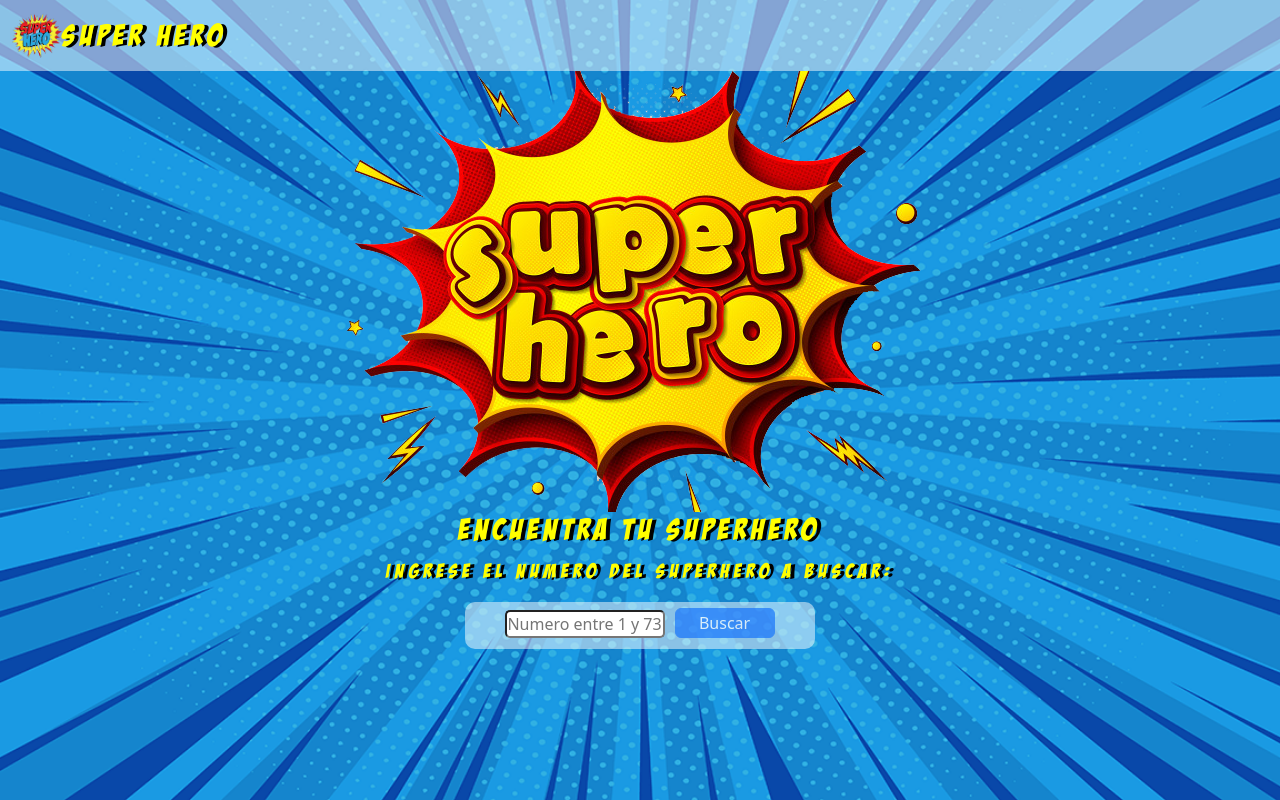
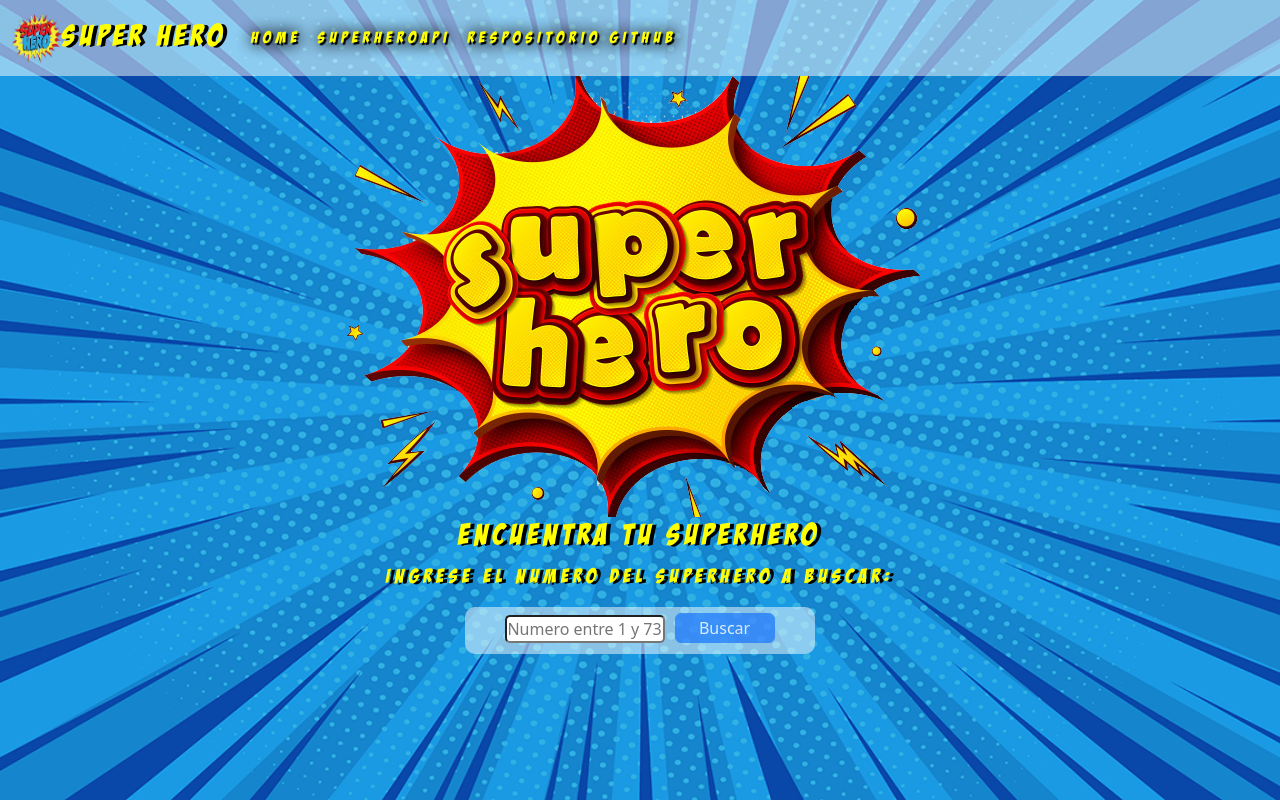
Before and after one commit to VictorTapiaEgana/SuperHeroAPI, a plain HTML site: page index.html in a window 1280 px wide. Drawn offline with nearby package versions, Linux system fonts and the light colour scheme.

```diff
--- a/assets/css/style.css
+++ b/assets/css/style.css
@@ -50,6 +50,24 @@ body{
     background-position: center;
 }
 
+.logo-navbar{
+    height: 50px;
+    width: 50px;
+}
+
+#navLink{
+    font-family: 'BADABB';
+    color: rgb(255, 255, 0);
+    text-shadow: 1px 0px 15px rgb(0, 0, 0),
+                     2px 2px 15px rgb(0, 0, 0),
+                     2px 2px 1px rgb(0, 0, 0);
+    letter-spacing: 5px;
+}
+
+#navLink:hover{
+    text-decoration: underline;
+}
+
 #HeroNumber{
     width: 160px;
     border-radius: 5px;
--- a/assets/css/styleResulatos.css
+++ b/assets/css/styleResulatos.css
@@ -45,6 +45,23 @@
     position: fixed;
     z-index: 1;
     width: 100vw;
+}
+.logo-navbar{
+    height: 50px;
+    width: 50px;
+}
+
+#navLink{
+    font-family: 'BADABB';
+    color: rgb(255, 255, 0);
+    text-shadow: 1px 0px 15px rgb(0, 0, 0),
+                     2px 2px 15px rgb(0, 0, 0),
+                     2px 2px 1px rgb(0, 0, 0);
+    letter-spacing: 5px;
+}
+
+#navLink:hover{
+    text-decoration: underline;
 }
 
 #resultados{
--- a/index.html
+++ b/index.html
@@ -12,12 +12,32 @@
 <body>
 
 
-      <nav class="navbar bg-white bg-opacity-50">
+      <nav class="navbar bg-white bg-opacity-50 navbar-expand-lg">
         <div class="container-fluid">
           <a class="navbar-brand d-flex" href="index.html">
-            <img class="logo-navbar" src="./assets/img/sh2.png" alt="Logo" width="50" class="d-inline-block align-text-top">
+            <img class="logo-navbar" src="./assets/img/sh2.png" class="d-inline-block align-text-top">
             <span class="formato-fuente t-30">Super Hero</span>
           </a>
+
+          <button class="navbar-toggler" type="button" data-bs-toggle="collapse" data-bs-target="#navbarNav" aria-controls="navbarNav" aria-expanded="false" aria-label="Toggle navigation">
+            <span class="navbar-toggler-icon"></span>
+          </button>
+
+          <div class="collapse navbar-collapse" id="navbarNav">
+            <ul class="navbar-nav">
+              <li class="nav-item">
+                <a id="navLink" class="nav-link active" aria-current="page" href="#">Home</a>
+              </li>
+              <li class="nav-item">
+                <a id="navLink"  class="nav-link active" target="_blank" aria-current="page" href="https://www.superheroapi.com/index.html">superheroapi</a>
+              </li>
+              <li class="nav-item">
+                <a id="navLink"  class="nav-link active" target="_blank" aria-current="page" href="https://github.com/VictorTapiaEgana/SuperHeroAPI">Respositorio Github</a>
+              </li>
+
+            </ul>
+          </div>
+
         </div>
       </nav>
 
```
Also changed, not shown: resultados.html (+22 -2 lines), 1 other file.
